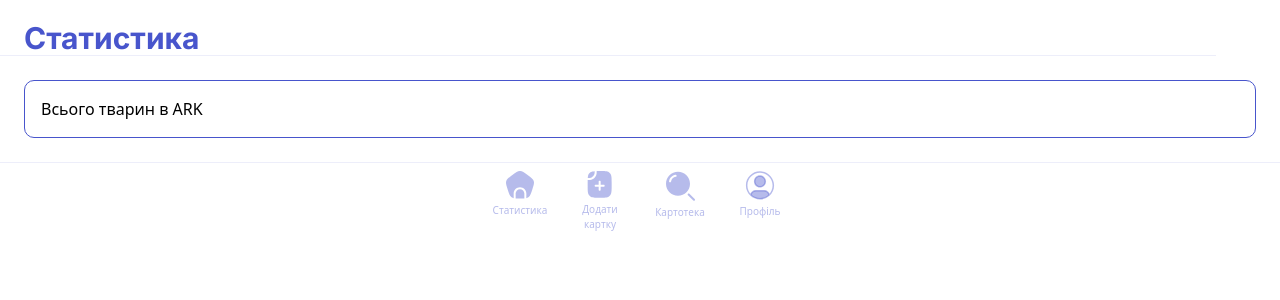
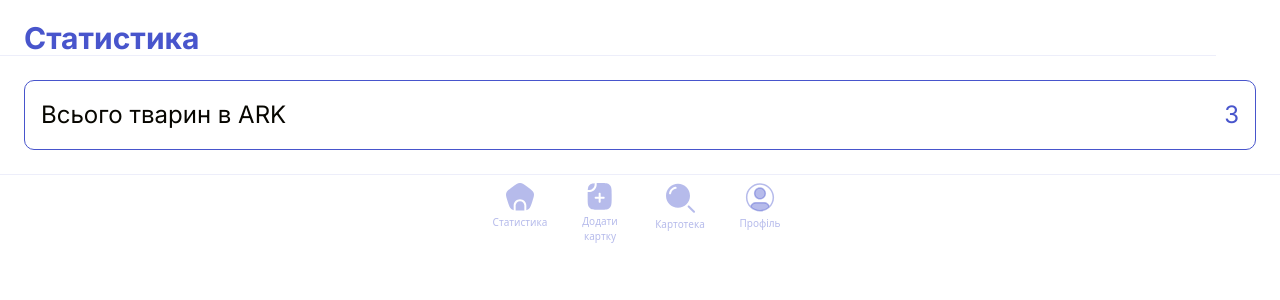
Before and after one commit to baza-trainee/AnimalRescueKharkiv, a Next.js app: page /crm in a window 1280 px wide. Shown: the top 300 px of the page. Built offline with nearby package versions, Linux system fonts and the light colour scheme.

Commit message:
counter created

```diff
--- a/src/components/crm/Header/dashbordAdmin/index.tsx
+++ b/src/components/crm/Header/dashbordAdmin/index.tsx
@@ -1,4 +1,4 @@
-import { inter } from '../../../../fonts'
+import { inter } from '../../../../fonts';
 
 const DashbordAdmin = () => {
     return (
--- a/src/components/crm/TotalCounterCrm/index.tsx
+++ b/src/components/crm/TotalCounterCrm/index.tsx
@@ -1,7 +1,13 @@
+import cards from "../../data";
+import { inter } from '../../../fonts';
+
 const TotalCounterCrm = () => {
     return (
-        <div className="flex my-6 border border-mainBlue rounded-[10px] p-4">
-            <p>Всього тварин в АRK</p>
+        <div className="flex my-6 justify-between border border-mainBlue rounded-[10px] p-4">
+            <p className={`${inter.className} text-2xl/[36px]  text-crmBlack`}>Всього тварин в АRK</p>
+            <div className={`${inter.className} text-2xl/[36px]  text-mainBlue`}>
+                {cards.length}
+            </div>
         </div>
     )
 }
--- /dev/null
+++ b/src/components/data/index.tsx
@@ -0,0 +1,7 @@
+const cards = [
+  { id: 1, name: "Котик Мурзик", age: 2, type: "cat" },
+  { id: 2, name: "Собака Бобик", age: 4, type: "dog" },
+  { id: 3, name: "Кролик Снежок", age: 1, type: "rabbit" },
+];
+
+export default cards;
--- a/tailwind.config.ts
+++ b/tailwind.config.ts
@@ -24,6 +24,7 @@ const config: Config = {
         foreground: "var(--foreground)",
         lightBlue: "#EDEEFA",
         mainBlue: "#4855CC",
+        crmBlack: "#070600",
       },
     },
   },
```
